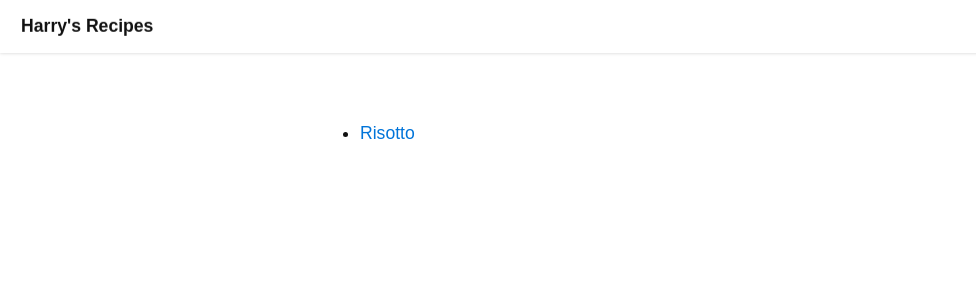
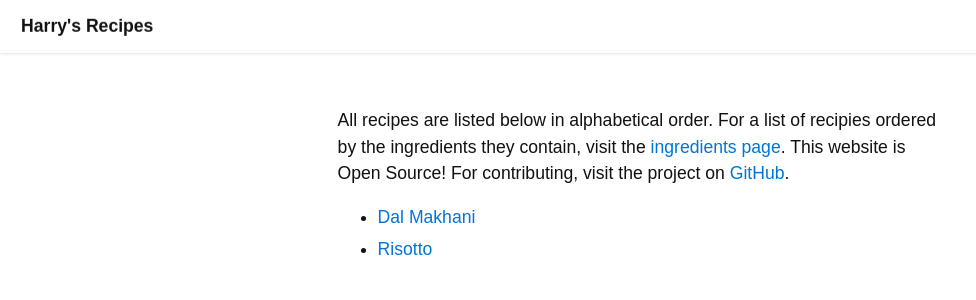
Before and after one commit to hscells/recipes, a Jekyll site: the page built from index.md, in a window 1280 px wide and 900 px high. Shown: the top 300 px of the window, without its empty margins (0-976 px from the left). Built offline with Jekyll 4.4.1, drawn with Linux system fonts in a browser that asks for light colours; our own code applies the rules of GitHub Pages for plain Markdown files.

Commit message:
Fix layout issues and add ingredient index.

```diff
--- a/_config.yml
+++ b/_config.yml
@@ -1,12 +1,14 @@
 title: Harry's Recipes
 
+exclude: ["search/"]
+
 collections:
-    recipes:
+    recipe:
         output: true
 
 defaults:
     - scope:
         path: ""
-        type: "recipes"
+        type: "recipe"
       values:
-        layout: recipes
+        layout: recipe
--- a/_layouts/default.html
+++ b/_layouts/default.html
@@ -2,17 +2,21 @@
     <head>
         <title>{{ site.title  }}</title>
         <link rel="stylesheet" href="/recipes/assets/picnic.min.css">
+        <meta name="viewport" content="width=device-width, initial-scale=1.0">
         <style>
+html, body {
+    height: auto !important;
+}
 main {
-    margin: auto;
-    margin-top: 120px;
+    margin: 72px auto;
     max-width:640px;
+    padding: 1em;
 }
         </style>
     </head>
     <body>
         <nav>
-            <a href="/recipes" class="brand">
+            <a href="/recipes/" class="brand">
                 <span>{{ site.title }}</span>
             </a>
         </nav>
--- a/_layouts/recipes.html
+++ b/_layouts/recipe.html
@@ -3,6 +3,8 @@ layout: default
 ---
 
 <h2>{{ page.title }}</h2>
+
+{{ content }}
 
 <h3>Ingredients</h3>
 
@@ -19,5 +21,3 @@ layout: default
     <li>{{ step }}</li>
 {% endfor %}
 </ol>
-
-{{ content }}
--- a/index.md
+++ b/index.md
@@ -2,10 +2,14 @@
 title: Home
 ---
 
+<p>
+All recipes are listed below in alphabetical order.
+For a list of recipies ordered by the ingredients they contain, visit the <a href="ingredients/">ingredients page</a>.
+This website is Open Source! For contributing, visit the project on <a href="https://github.com/hscells/recipes/">GitHub</a>.
+</p>
 <ul>
-{% for recipe in site.recipes %}
-
-<li><a href="/recipes{{ recipe.url }}">{{ recipe.title  }}</a></li>
-
+{%- assign recipes = site.recipe | sort:"title" -%}
+{% for recipe in recipes %}
+<li><a href="/recipes{{ recipe.url }}">{{ recipe.title }}</a></li>
 {% endfor  %}
 </ul>
```
Also changed, not shown: _recipe/dal_makhani.md (added, +18 -0 lines), ingredients.md (added, +22 -0 lines), _recipe/risotto.md (renamed from _recipes/risotto.md).
